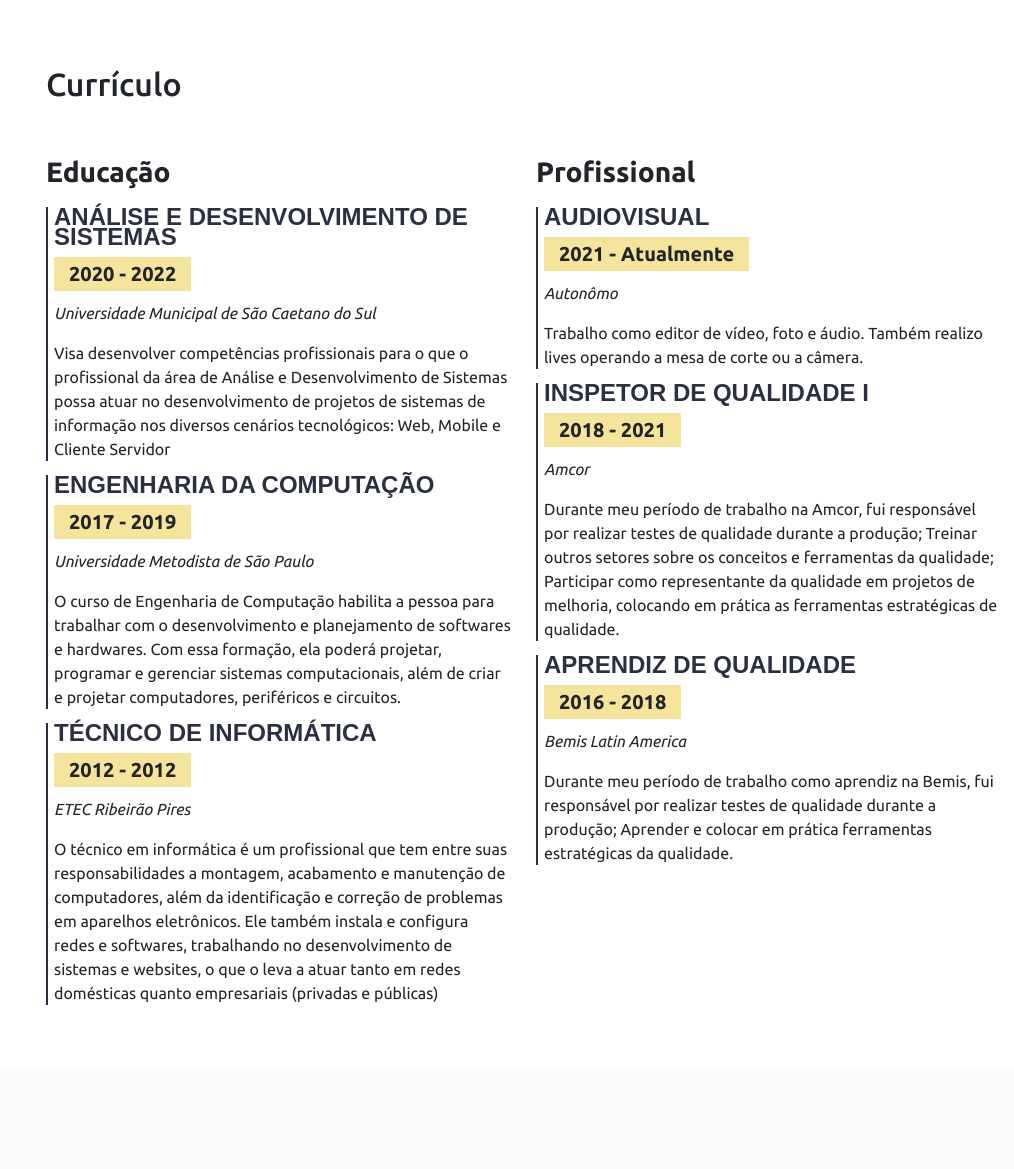
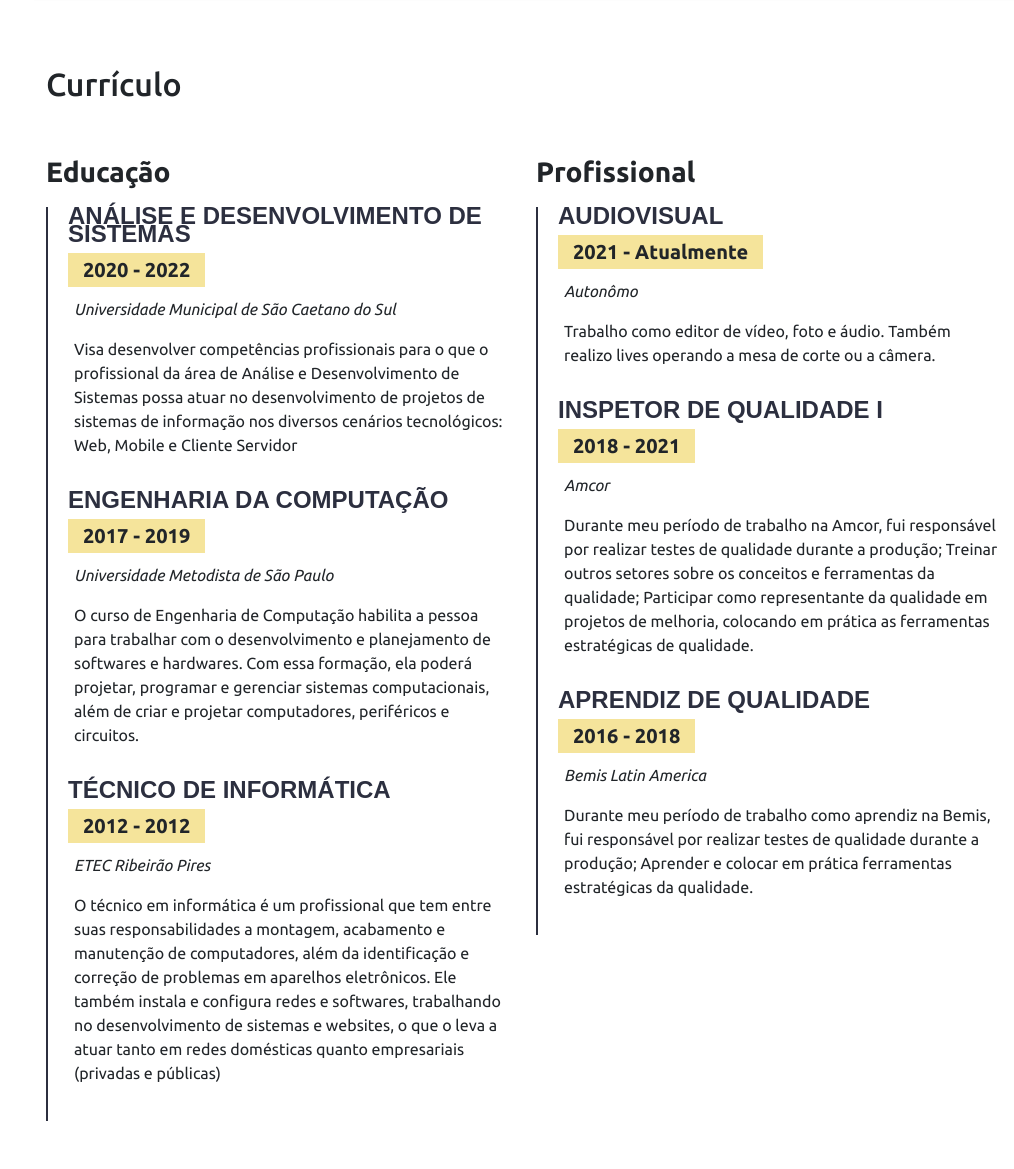
Before and after one commit to luquita78/new_portfolio, a Flask app: page / in a window 1280 px wide. Shown: the part 2451-3620 px from the top of the page, without its empty margins (266-1280 px from the left). Before the commit the page ends 3456 px from the top, so only its background shows below. Run offline with Flask 2, Linux system fonts and the light colour scheme; some libraries are stand-ins or nearby versions.

Commit message:
portifolio

```diff
--- a/static/style.css
+++ b/static/style.css
@@ -211,20 +211,19 @@ section#inicio span#subtitle{
   }
 
   .cv .cv-item{
-      padding: 0, 0, 20px, 20px;
+      padding: 0 0 20px 20px;
       margin-top: -2px;
       border-left: 2px solid #2c2f3f;
       position: relative;
   }
 
   .cv .cv-item h4 {
-    line-height: 20px;
+    line-height: 18px;
     font-weight: 600;
     text-transform: uppercase;
     font-family: "Poppins", sans-serif;
     color: #2c2f3f;
     margin-bottom: 10px;
-    margin-left: 6px;
 }
 
 .cv .cv-item h5 {
@@ -233,7 +232,7 @@ section#inicio span#subtitle{
     display: inline-block;
     font-weight: 600;
     margin-bottom: 10px;
-    margin-left: 6px;
+
 }
 
 
--- a/templates/index.html
+++ b/templates/index.html
@@ -219,7 +219,7 @@
 
           </div>
 
-          <hr class="w-50 me-auto ms-auto">
+          <hr class="w-50 me-auto ms-auto ">
 
           <div class="row">
             <div class="col-md-6">
@@ -355,6 +355,7 @@
         </div>
       </section>
 
+      <section id="portifolio"></section>
     </main>
 
 
```
